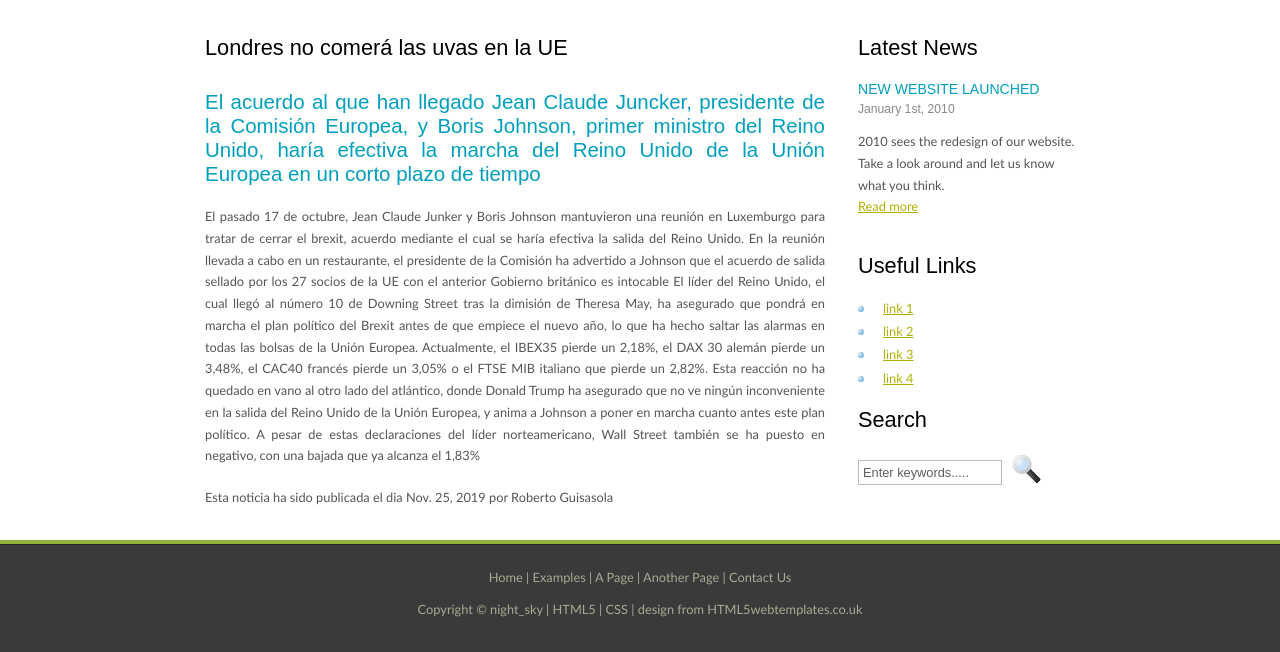
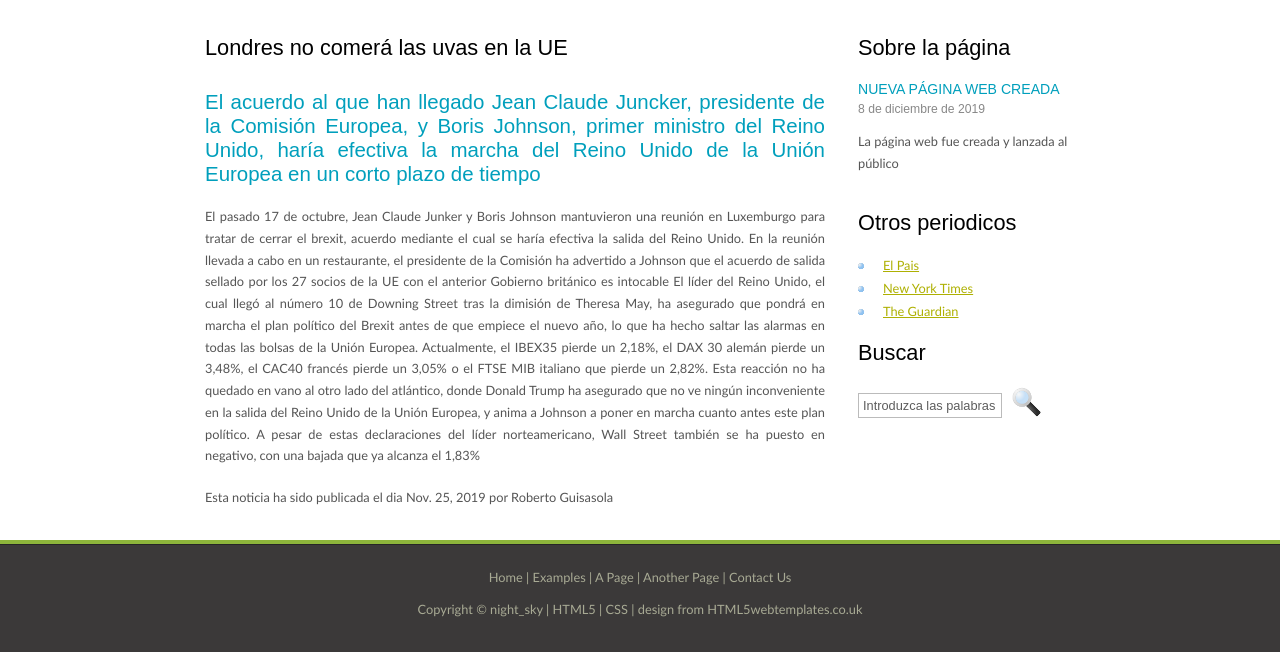
Before and after one commit to Robertoguisasola/E1, a Django app: page /articulo/1/ in a window 1280 px wide. Shown: the part 177-829 px from the top of the page. Run offline with Django 3.2, Linux system fonts and the light colour scheme; data comes from the database, SQL or seed files in the repository.

Commit message:
Web terminada

```diff
--- a/appE1/templates/plantilla.html
+++ b/appE1/templates/plantilla.html
@@ -40,22 +40,21 @@
     </div>
     <div id="site_content">
         <div class="sidebar">
-            <h1>Latest News</h1>
-            <h4>New Website Launched</h4>
-            <h5>January 1st, 2010</h5>
-            <p>2010 sees the redesign of our website. Take a look around and let us know what you think.<br /><a href="#">Read more</a></p>
-            <h1>Useful Links</h1>
+            <h1>Sobre la página</h1>
+            <h4>Nueva página web creada</h4>
+            <h5>8 de diciembre de 2019</h5>
+            <p>La página web fue creada y lanzada al público</p>
+            <h1>Otros periodicos</h1>
             <ul>
-                <li><a href="#">link 1</a></li>
-                <li><a href="#">link 2</a></li>
-                <li><a href="#">link 3</a></li>
-                <li><a href="#">link 4</a></li>
+                <li><a href="https://elpais.com/">El Pais</a></li>
+                <li><a href="https://www.nytimes.com/es/">New York Times</a></li>
+                <li><a href="https://www.theguardian.com/uk">The Guardian</a></li>
             </ul>
-            <h1>Search</h1>
+            <h1>Buscar</h1>
             <form method="post" action="#" id="search_form">
                 <p>
-                    <input class="search" type="text" name="search_field" value="Enter keywords....." />
-                    <input name="search" type="image" style="border: 0; margin: 0 0 -9px 5px;" src="style/search.png" alt="Search" title="Search" />
+                    <input class="search" type="text" name="search_field" value="Introduzca las palabras" />
+                    <input name="search" type="image" style="border: 0; margin: 0 0 -9px 5px;" src="static/style/search.png" alt="Search" title="Buscar" />
                 </p>
             </form>
         </div>
```
